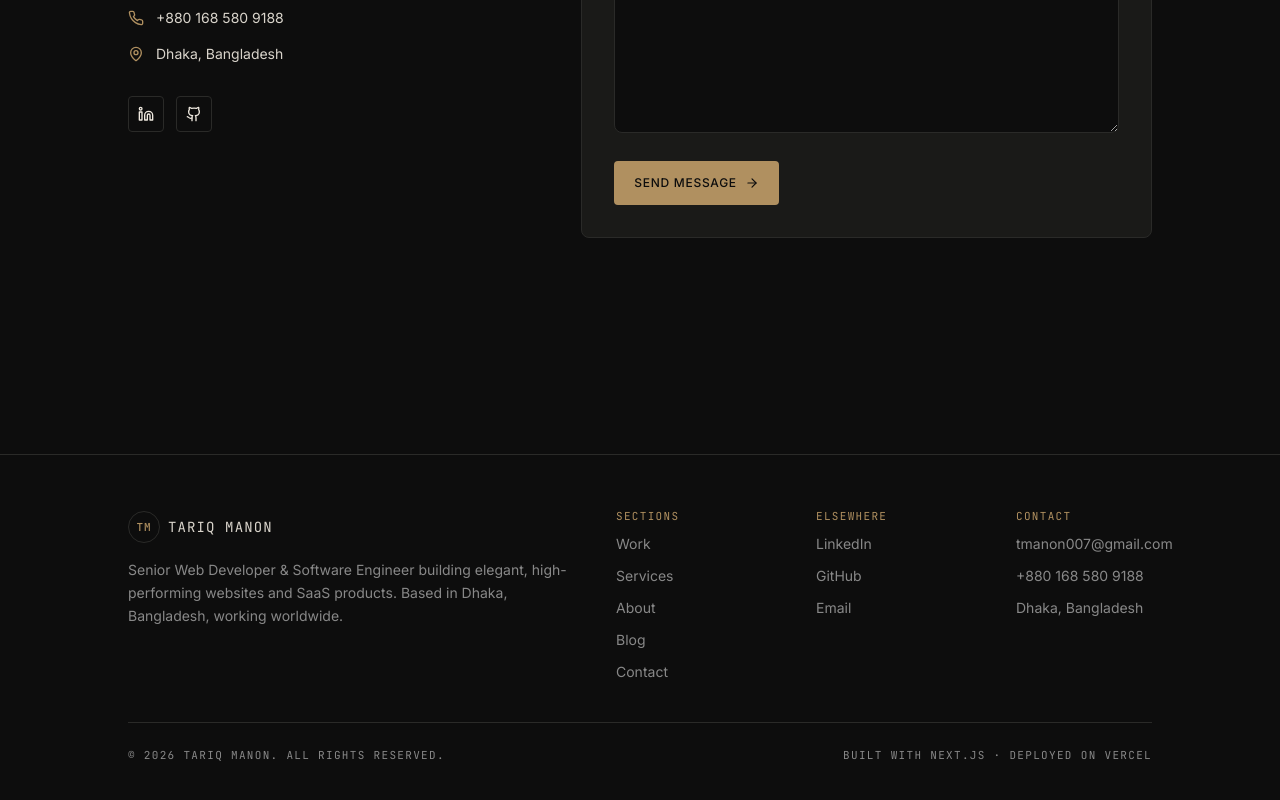
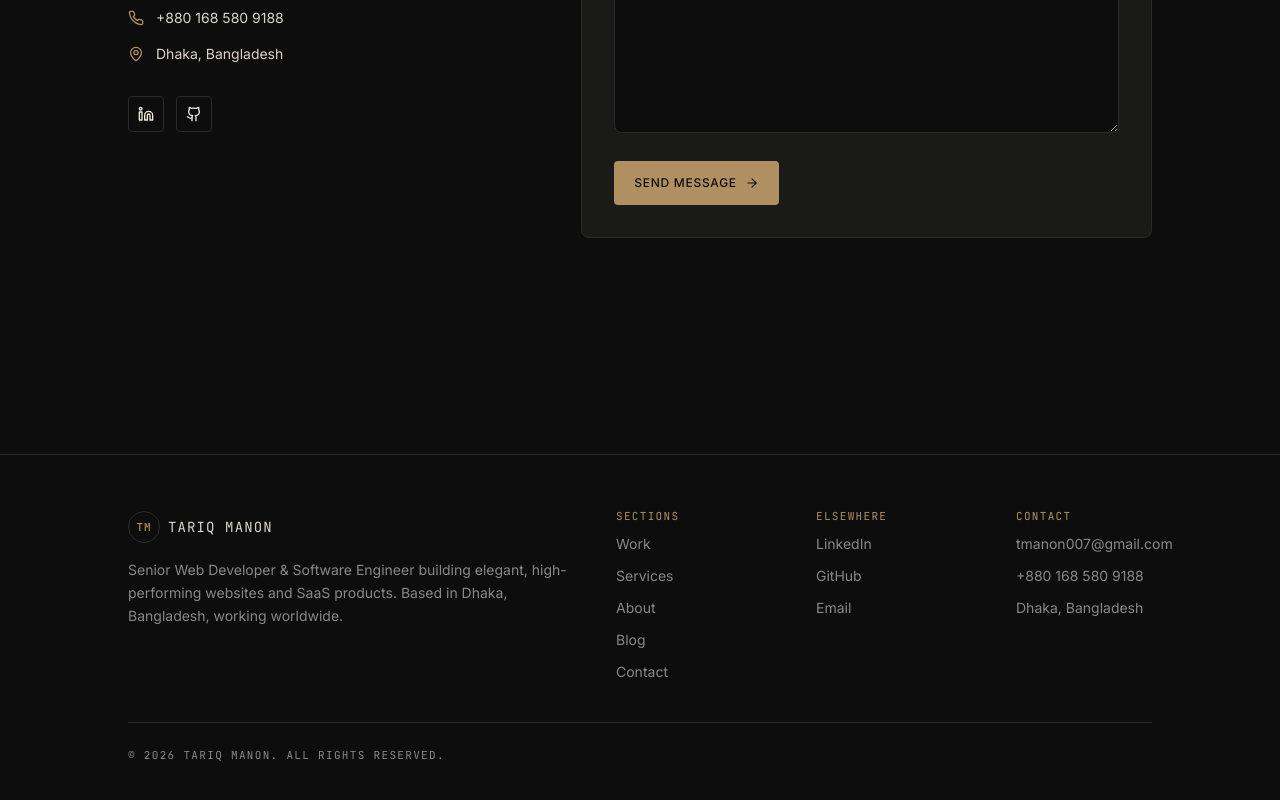
Before and after one commit to tariqmanon/portfolio, a Next.js app: page / in a window 1280 px wide. Shown: the part 8459-9259 px from the top of the page. Built offline with nearby package versions, Linux system fonts and the light colour scheme.

Commit message:
remove copyright right text

```diff
--- a/components/sections/footer.tsx
+++ b/components/sections/footer.tsx
@@ -67,9 +67,6 @@ export function Footer() {
           <span className="font-mono text-[11px] uppercase tracking-widest text-subtle">
             © {year} {site.name}. All rights reserved.
           </span>
-          <span className="font-mono text-[11px] uppercase tracking-widest text-subtle">
-            Built with Next.js · Deployed on Vercel
-          </span>
         </div>
       </div>
     </footer>
```
